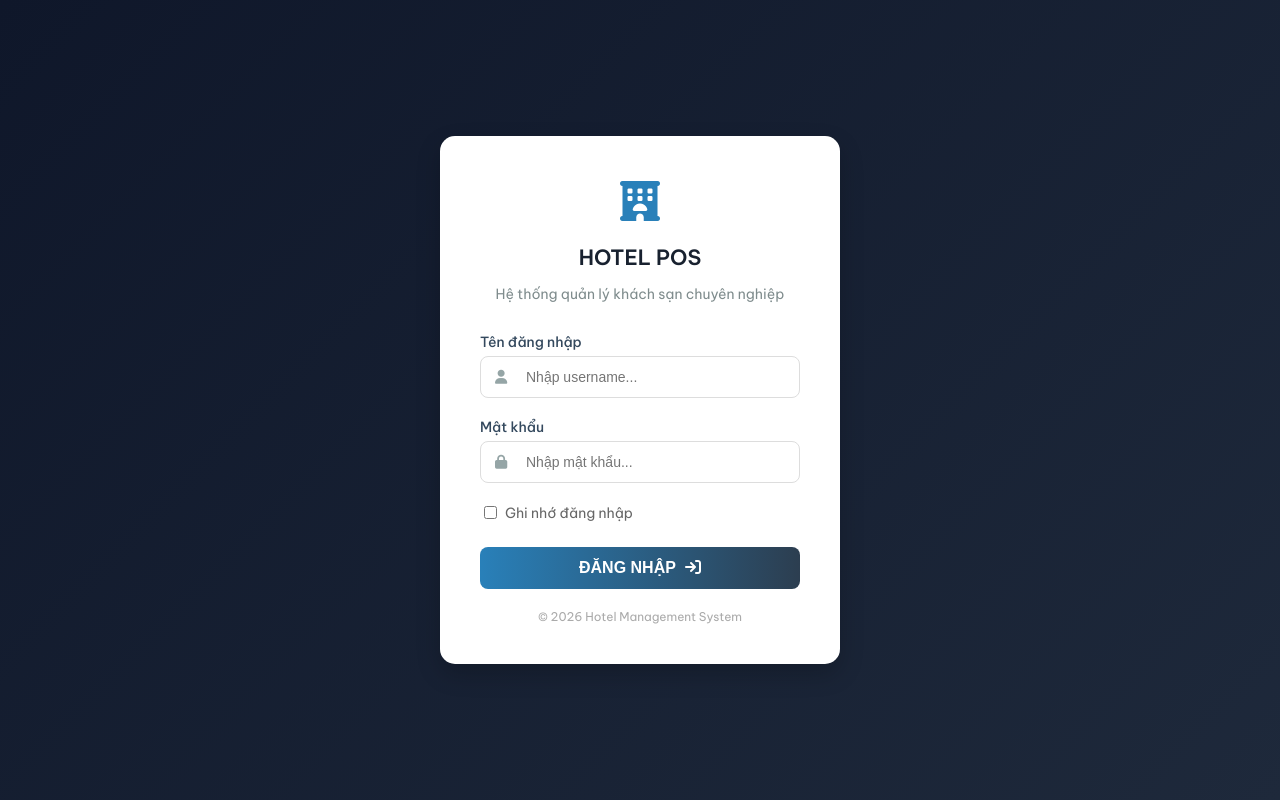
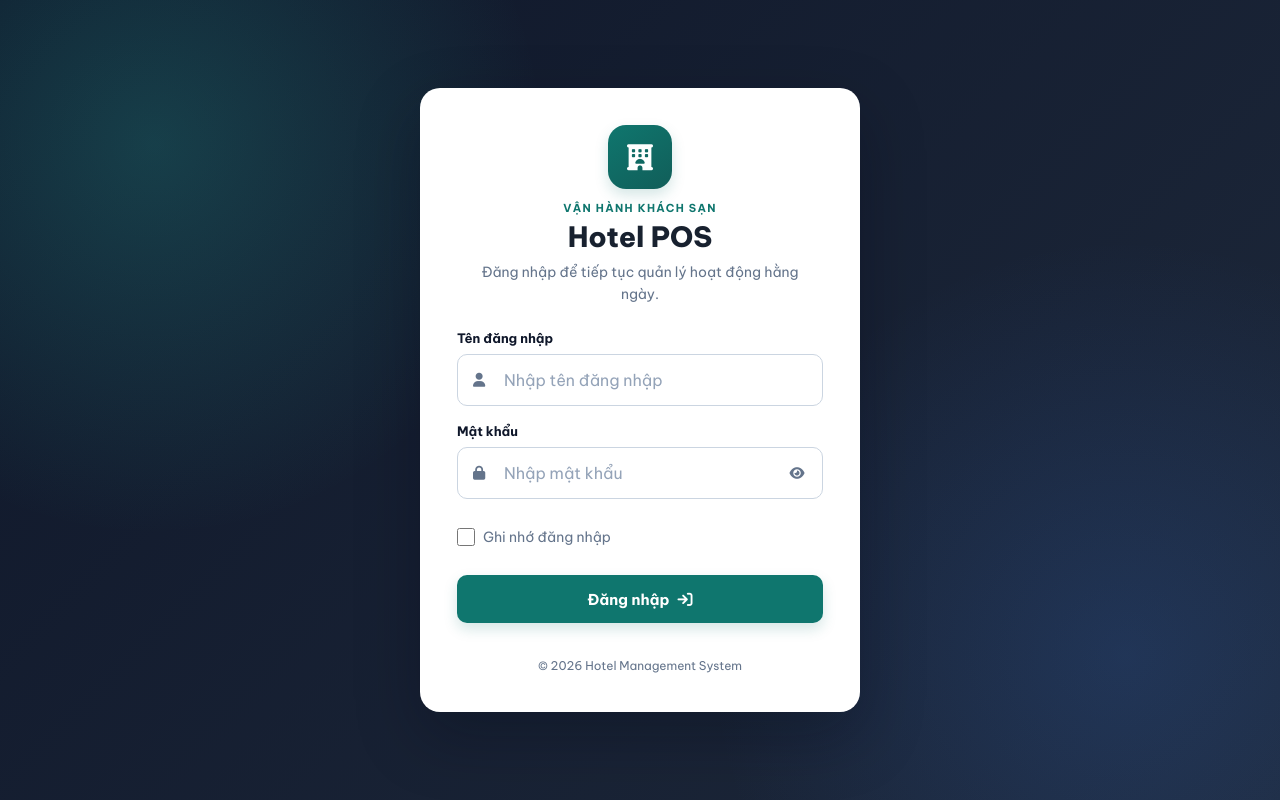
Before and after one commit to minhduong101000/hotel_management_system, a Python web app: template templates/auth/login.html in a window 1280 px wide. Run offline with Jinja, Linux system fonts and the light colour scheme; the template is opened without the code that fills it, so the values that code supplies are empty.

Commit message:
style: refresh hotel login experience

```diff
--- a/static/css/style.css
+++ b/static/css/style.css
@@ -947,79 +947,241 @@ body:not(.login-page) {
    ========================================= */
 /* Class đặc biệt cho thẻ body của trang login */
 body.login-page {
-    background: linear-gradient(135deg, var(--login-bg-start) 0%, var(--login-bg-end) 100%);
-    display: flex;
+    min-height: 100vh;
+    min-height: 100dvh;
+    height: auto;
+    display: flex;
+    align-items: center;
     justify-content: center;
-    align-items: center;
+    padding: var(--space-6) var(--space-4);
+    overflow-x: hidden;
+    overflow-y: auto;
+    color: var(--color-text);
+    background:
+        radial-gradient(circle at 12% 18%, rgba(45, 212, 191, 0.2), transparent 30%),
+        radial-gradient(circle at 88% 82%, rgba(59, 130, 246, 0.16), transparent 32%),
+        linear-gradient(135deg, var(--login-bg-start) 0%, var(--login-bg-end) 100%);
     font-family: var(--font-sans);
 }
 
+.login-shell {
+    display: grid;
+    width: 100%;
+    place-items: center;
+}
+
 .login-card {
-    background: white;
-    width: 400px;
-    padding: 40px;
-    border-radius: 15px;
-    box-shadow: 0 10px 25px rgba(0,0,0,0.2);
+    width: min(440px, 100%);
+    padding: 36px;
+    background: var(--color-surface);
+    border: 1px solid rgba(255, 255, 255, 0.72);
+    border-radius: 20px;
+    box-shadow: 0 24px 64px rgba(2, 6, 23, 0.28);
     text-align: center;
 }
 
-.login-header h2 {
-    color: var(--bg-sidebar);
-    margin-bottom: 10px;
-    font-weight: 600;
-}
-
-.login-header p {
-    color: #7f8c8d;
+.login-header {
+    display: flex;
+    align-items: center;
+    flex-direction: column;
+    margin-bottom: var(--space-5);
+}
+
+.login-brand-mark {
+    display: inline-grid;
+    width: 64px;
+    height: 64px;
+    place-items: center;
+    margin-bottom: var(--space-3);
+    color: #fff;
+    background: linear-gradient(145deg, var(--color-action), var(--color-action-hover));
+    border-radius: 18px;
+    box-shadow: var(--shadow-action);
+    font-size: 26px;
+}
+
+.login-eyebrow {
+    margin: 0 0 var(--space-1);
+    color: var(--color-action);
+    font-size: 11px;
+    font-weight: 700;
+    letter-spacing: 0.12em;
+    text-transform: uppercase;
+}
+
+.login-header h1 {
+    margin: 0;
+    color: var(--color-brand-navy);
+    font-size: 28px;
+    font-weight: 800;
+    line-height: 1.25;
+}
+
+.login-intro {
+    max-width: 330px;
+    margin: var(--space-2) 0 0;
+    color: var(--color-muted-text);
     font-size: 14px;
-    margin-bottom: 30px;
+    line-height: 1.55;
 }
 
 /* Form Styles */
 .input-group { position: relative; margin-bottom: 20px; text-align: left; }
 .input-group label { display: block; margin-bottom: 5px; color: #34495e; font-weight: 500; font-size: 14px; }
 
+.login-form {
+    display: grid;
+    gap: var(--space-4);
+    text-align: left;
+}
+
+.login-field label {
+    display: inline-block;
+    margin-bottom: var(--space-2);
+    color: var(--color-text);
+    font-size: 13px;
+    font-weight: 650;
+}
+
 .input-wrapper { position: relative; }
-.input-wrapper i {
-    position: absolute; left: 15px; top: 50%;
-    transform: translateY(-50%); color: #95a5a6;
+.input-wrapper .input-leading-icon {
+    position: absolute;
+    z-index: 1;
+    top: 50%;
+    left: var(--space-4);
+    color: var(--color-muted-text);
+    pointer-events: none;
+    transform: translateY(-50%);
 }
 .input-wrapper input {
     width: 100%;
-    padding: 12px 15px 12px 45px;
-    border: 1px solid #ddd;
+    min-height: 52px;
+    padding: 0 var(--space-4) 0 46px;
+    color: var(--color-text);
+    background: var(--color-surface);
+    border: 1px solid #cbd5e1;
+    border-radius: var(--radius-control);
+    outline: none;
+    font-family: var(--font-sans);
+    font-size: 16px;
+    transition:
+        border-color var(--motion-fast) ease,
+        box-shadow var(--motion-fast) ease;
+}
+
+.input-wrapper--password input { padding-right: 58px; }
+.input-wrapper input::placeholder { color: #94a3b8; }
+
+.input-wrapper input:focus-visible {
+    border-color: var(--color-info);
+    outline: 3px solid var(--color-info);
+    outline-offset: 1px;
+    box-shadow: 0 0 0 1px var(--color-surface);
+}
+
+.login-password-toggle {
+    position: absolute;
+    top: 4px;
+    right: 4px;
+    display: inline-grid;
+    min-width: 44px;
+    min-height: 44px;
+    place-items: center;
+    padding: 0;
+    color: var(--color-muted-text);
+    background: transparent;
+    border: 0;
     border-radius: 8px;
-    outline: none;
-    transition: all 0.3s;
+    cursor: pointer;
+    transition:
+        color var(--motion-fast) ease,
+        background-color var(--motion-fast) ease;
+    touch-action: manipulation;
+}
+
+.login-password-toggle:hover {
+    color: var(--color-info);
+    background: var(--color-surface-blue);
+}
+
+.login-password-toggle:focus-visible,
+.btn-login:focus-visible {
+    outline: 3px solid var(--color-info);
+    outline-offset: 2px;
+}
+
+.checkbox-group {
+    display: flex;
+    align-items: center;
+    gap: var(--space-2);
+    color: var(--color-muted-text);
     font-size: 14px;
 }
-.input-wrapper input:focus {
-    border-color: #3498db;
-    box-shadow: 0 0 5px rgba(52, 152, 219, 0.3);
-}
-
-.checkbox-group {
-    display: flex; align-items: center;
-    margin-bottom: 25px; font-size: 14px; color: #666;
-}
-.checkbox-group input { margin-right: 8px; accent-color: #3498db; cursor: pointer; }
+.checkbox-group input {
+    width: 18px;
+    height: 18px;
+    margin: 0;
+    accent-color: var(--color-action);
+    cursor: pointer;
+}
+.checkbox-group label {
+    display: inline-flex;
+    min-height: 44px;
+    align-items: center;
+    cursor: pointer;
+}
 
 /* Button */
 .btn-login {
+    display: inline-flex;
     width: 100%;
-    padding: 12px;
-    background: linear-gradient(to right, #2980b9, #2c3e50);
-    color: white;
+    min-height: 48px;
+    align-items: center;
+    justify-content: center;
+    gap: var(--space-2);
+    padding: 0 var(--space-4);
+    color: #fff;
+    background: var(--color-action);
     border: none;
-    border-radius: 8px;
-    font-size: 16px;
-    font-weight: 600;
+    border-radius: var(--radius-control);
+    box-shadow: var(--shadow-action);
+    font-family: var(--font-sans);
+    font-size: 15px;
+    font-weight: 700;
     cursor: pointer;
-    transition: transform 0.2s, box-shadow 0.2s;
+    transition:
+        background-color var(--motion-fast) ease,
+        box-shadow var(--motion-fast) ease,
+        transform var(--motion-fast) ease;
+    touch-action: manipulation;
 }
 .btn-login:hover {
-    transform: translateY(-2px);
-    box-shadow: 0 5px 15px rgba(44, 62, 80, 0.3);
+    background: var(--color-action-hover);
+    box-shadow: 0 8px 18px rgba(15, 118, 110, 0.24);
+    transform: translateY(-1px);
+}
+.btn-login:active { transform: translateY(0); }
+.btn-login:disabled {
+    opacity: 0.62;
+    cursor: wait;
+    box-shadow: none;
+    transform: none;
+}
+
+.login-form-status {
+    min-height: 18px;
+    margin: calc(var(--space-2) * -1) 0 0;
+    color: var(--color-muted-text);
+    font-size: 12px;
+    line-height: 1.5;
+    text-align: center;
+}
+
+.login-footer {
+    margin-top: var(--space-2);
+    color: var(--color-muted-text);
+    font-size: 12px;
+    line-height: 1.5;
 }
 
 /* Alert Messages */
@@ -1039,6 +1201,34 @@ body.login-page {
     background-color: #d1e7dd;
     color: #0f5132;
     border: 1px solid #badbcc;
+}
+
+.login-page .alert {
+    gap: var(--space-2);
+    margin-bottom: var(--space-4);
+    padding: var(--space-3) var(--space-4);
+    border-radius: var(--radius-control);
+    line-height: 1.45;
+}
+
+.login-page .alert i { margin-right: 0; }
+
+@media (max-width: 575.98px) {
+    body.login-page { padding: var(--space-4); }
+
+    .login-card {
+        padding: 28px 20px 24px;
+        border-radius: 16px;
+    }
+
+    .login-brand-mark {
+        width: 56px;
+        height: 56px;
+        border-radius: 16px;
+        font-size: 23px;
+    }
+
+    .login-header h1 { font-size: 25px; }
 }
 
 /* =========================================
--- /dev/null
+++ b/static/js/login.js
@@ -0,0 +1,34 @@
+(function () {
+    'use strict';
+
+    const form = document.getElementById('login-form');
+    const password = document.getElementById('password');
+    const passwordToggle = document.getElementById('login-password-toggle');
+    const submitButton = document.getElementById('login-submit');
+    const submitLabel = submitButton?.querySelector('[data-login-submit-label]');
+    const submitIcon = submitButton?.querySelector('[data-login-submit-icon]');
+    const status = document.getElementById('login-form-status');
+
+    if (password && passwordToggle) {
+        passwordToggle.addEventListener('click', function () {
+            const isVisible = password.type === 'text';
+            password.type = isVisible ? 'password' : 'text';
+            passwordToggle.setAttribute('aria-pressed', isVisible ? 'false' : 'true');
+            passwordToggle.setAttribute('aria-label', isVisible ? 'Hiện mật khẩu' : 'Ẩn mật khẩu');
+
+            const icon = passwordToggle.querySelector('[data-password-icon]');
+            icon?.classList.toggle('fa-eye', isVisible);
+            icon?.classList.toggle('fa-eye-slash', !isVisible);
+        });
+    }
+
+    if (form && submitButton) {
+        form.addEventListener('submit', function () {
+            submitButton.disabled = true;
+            submitButton.setAttribute('aria-busy', 'true');
+            if (submitLabel) submitLabel.textContent = 'Đang đăng nhập...';
+            if (submitIcon) submitIcon.className = 'fa-solid fa-circle-notch fa-spin';
+            if (status) status.textContent = 'Đang xác thực tài khoản, vui lòng chờ.';
+        });
+    }
+})();
--- a/templates/auth/login.html
+++ b/templates/auth/login.html
@@ -3,50 +3,63 @@
 <head>
     <meta charset="UTF-8">
     <meta name="viewport" content="width=device-width, initial-scale=1.0">
-    <title>Đăng nhập - HotelPOS</title>
+    <title>Đăng nhập - Hotel POS</title>
 
     <link rel="stylesheet" href="{{ url_for('static', filename='css/style.css') }}">
-
     <link rel="stylesheet" href="https://cdnjs.cloudflare.com/ajax/libs/font-awesome/6.4.0/css/all.min.css">
 </head>
 
 <body class="login-page">
-
-    <div class="login-card">
-        <div class="login-header">
-            <div style="font-size: 40px; color: #2980b9; margin-bottom: 10px;">
+    <main class="login-shell" aria-labelledby="login-title">
+        <section class="login-card">
+            <header class="login-header">
+                <div class="login-brand-mark" aria-hidden="true">
                     <i class="fa-solid fa-hotel"></i>
                 </div>
-            <h2>HOTEL POS</h2>
-            <p>Hệ thống quản lý khách sạn chuyên nghiệp</p>
-        </div>
+                <p class="login-eyebrow">Vận hành khách sạn</p>
+                <h1 id="login-title">Hotel POS</h1>
+                <p class="login-intro">Đăng nhập để tiếp tục quản lý hoạt động hằng ngày.</p>
+            </header>
 
             {% with messages = get_flashed_messages(with_categories=true) %}
                 {% if messages %}
+                    <div class="login-alerts" aria-label="Thông báo đăng nhập">
                         {% for category, message in messages %}
                             <div class="alert alert-{{ 'danger' if category == 'error' else category }}" role="alert">
                                 <i class="fa-solid fa-circle-exclamation" aria-hidden="true"></i>
-                {{ message }}
+                                <span>{{ message }}</span>
                             </div>
                         {% endfor %}
+                    </div>
                 {% endif %}
             {% endwith %}
 
-        <form method="POST">
+            <form class="login-form" id="login-form" method="POST">
                 <input type="hidden" name="csrf_token" value="{{ csrf_token() }}">
-            <div class="input-group">
+
+                <div class="login-field">
                     <label for="username">Tên đăng nhập</label>
                     <div class="input-wrapper">
-                    <i class="fa-solid fa-user" aria-hidden="true"></i>
-                    <input type="text" id="username" name="username" required placeholder="Nhập username..." autocomplete="username">
+                        <i class="fa-solid fa-user input-leading-icon" aria-hidden="true"></i>
+                        <input type="text" id="username" name="username" required placeholder="Nhập tên đăng nhập" autocomplete="username">
                     </div>
                 </div>
 
-            <div class="input-group">
+                <div class="login-field">
                     <label for="password">Mật khẩu</label>
-                <div class="input-wrapper">
-                    <i class="fa-solid fa-lock" aria-hidden="true"></i>
-                    <input type="password" id="password" name="password" required placeholder="Nhập mật khẩu..." autocomplete="current-password">
+                    <div class="input-wrapper input-wrapper--password">
+                        <i class="fa-solid fa-lock input-leading-icon" aria-hidden="true"></i>
+                        <input type="password" id="password" name="password" required placeholder="Nhập mật khẩu" autocomplete="current-password">
+                        <button
+                            type="button"
+                            class="login-password-toggle"
+                            id="login-password-toggle"
+                            aria-label="Hiện mật khẩu"
+                            aria-controls="password"
+                            aria-pressed="false"
+                        >
+                            <i class="fa-solid fa-eye" data-password-icon aria-hidden="true"></i>
+                        </button>
                     </div>
                 </div>
 
@@ -55,15 +68,25 @@
                     <label for="remember">Ghi nhớ đăng nhập</label>
                 </div>
 
-            <button type="submit" class="btn-login">
-                ĐĂNG NHẬP <i class="fa-solid fa-arrow-right-to-bracket" style="margin-left: 5px;"></i>
+                <button
+                    type="submit"
+                    class="btn-login login-submit"
+                    id="login-submit"
+                    aria-busy="false"
+                    aria-describedby="login-form-status"
+                >
+                    <span data-login-submit-label>Đăng nhập</span>
+                    <i class="fa-solid fa-arrow-right-to-bracket" data-login-submit-icon aria-hidden="true"></i>
                 </button>
+                <p class="login-form-status" id="login-form-status" role="status" aria-live="polite"></p>
             </form>
 
-        <div style="margin-top: 20px; font-size: 12px; color: #aaa;">
+            <footer class="login-footer">
                 &copy; 2026 Hotel Management System
-        </div>
-    </div>
+            </footer>
+        </section>
+    </main>
 
+    <script src="{{ url_for('static', filename='js/login.js') }}" defer></script>
 </body>
 </html>
```
Also changed, not shown: tests/test_accessibility_markup.py (+32 -0 lines), tests/test_admin_ui_polish.py (+37 -0 lines). Lines whose indentation alone changed are shown as unchanged.
